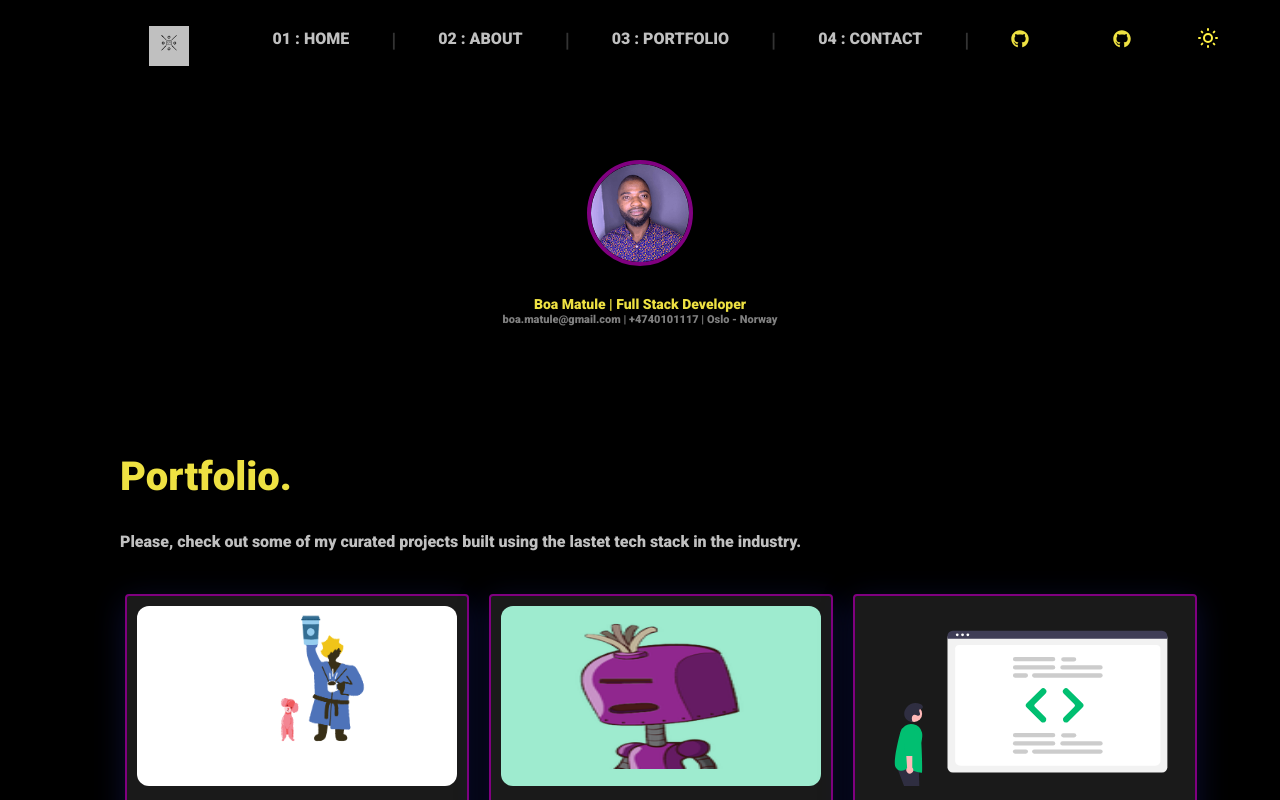
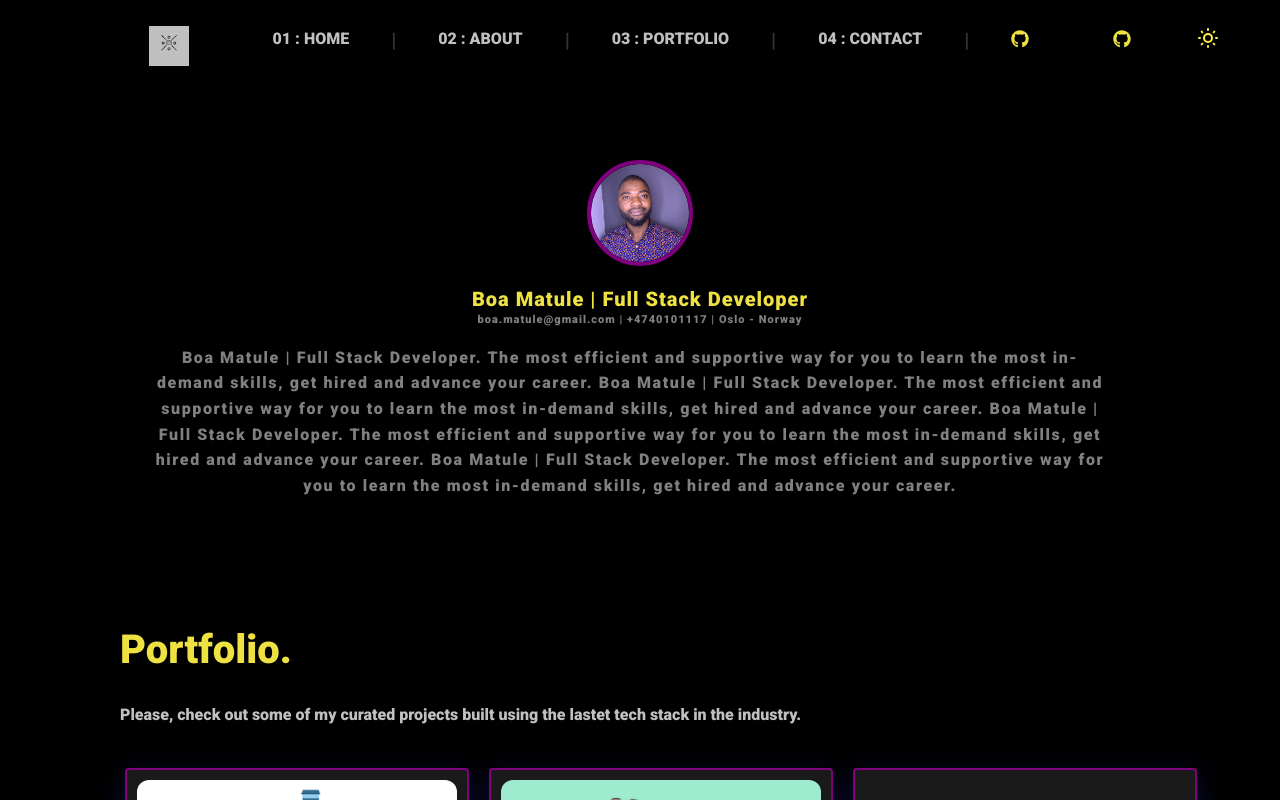
Before and after one commit to boamatule/portfolio2.0, a React (Create React App) app: page / in a window 1280 px wide. Shown: the top 800 px of the page. Built offline with nearby package versions, Linux system fonts and the light colour scheme.

Commit message:
Working in the homepage. WIP

```diff
--- a/package.json
+++ b/package.json
@@ -6,6 +6,7 @@
     "@testing-library/jest-dom": "^5.11.4",
     "@testing-library/react": "^11.1.0",
     "@testing-library/user-event": "^12.1.10",
+    "axios": "^0.24.0",
     "ci": "^2.1.1",
     "normalize.css": "^8.0.1",
     "prop-types": "^15.7.2",
--- a/src/Pages/ContactPage/ContactPage.js
+++ b/src/Pages/ContactPage/ContactPage.js
@@ -10,7 +10,6 @@ import {
   ContactWrapper,
   ContactButtonWrapper,
 } from './ContactPageStyles';
-import { Container } from '../../global-styles';
 
 const ContactPage = () => {
   const [message, setMessage] = useState({});
--- a/src/Pages/HomePage/HomePage.js
+++ b/src/Pages/HomePage/HomePage.js
@@ -1,6 +1,7 @@
 import React, { useState } from 'react';
 import { HomeInfo, Profile } from '../../components';
 import ContactPage from '../ContactPage/ContactPage';
+import HomePageProject from '../HomePageProject/HomePageProject';
 import PortfolioListPage from '../PortfolioPage/PortfolioListPage';
 import { homeObjOne, homeObjTwo, homeObjThree, homeObjFour } from './Data';
 
@@ -8,6 +9,7 @@ const HomePage = () => (
   <>
     <Profile />
     <PortfolioListPage />
+    {/* <HomePageProject /> */}
   </>
 );
 
--- a/src/Pages/PortfolioPage/portfolio-content.js
+++ b/src/Pages/PortfolioPage/portfolio-content.js
@@ -3,13 +3,7 @@ const projects = [
     id: 1,
     title: 'Coffee Connoisseur',
     stack: 'Nextjs | GraphSQL | Serverless',
-    stack1: 'Reactjs',
-    stack2: 'Cypress',
-    stack3: 'Rails',
-    stack4: 'Jest',
     imageUrl: '/images/chingu_boa.png',
-    link1: '',
-    link2: '',
     description: 'News for everyone, by anyone, from everywhere! A peer-to-peer review online newspaper.',
     URL: 'https://glocal-news.netlify.com/news',
   },
--- a/src/components/Profile/Profile.js
+++ b/src/components/Profile/Profile.js
@@ -1,9 +1,19 @@
 import { Container } from '../../global-styles';
 
-const { Avatar, ProfileWrapper, Img, Heading, TextWrapper, Location } = require('./ProfileStyles');
+const {
+  Avatar,
+  ProfileWrapper,
+  Img,
+  Heading,
+  TextWrapper,
+  Location,
+  ProfileWrapperDiv,
+  Subtitle,
+} = require('./ProfileStyles');
 
 const Profile = () => (
   <Container>
+    {/* <ProfileWrapperDiv> */}
     <ProfileWrapper>
       <Avatar>
         <Img src="../../images/avatar.png" alt="Boa" />
@@ -11,8 +21,34 @@ const Profile = () => (
       <TextWrapper>
         <Heading>Boa Matule | Full Stack Developer</Heading>
         <Location> boa.matule@gmail.com | +4740101117 | Oslo - Norway </Location>
+        <Subtitle>
+          Boa Matule | Full Stack Developer. The most efficient and supportive way for you to learn the most in-demand
+          skills, get hired and advance your career. Boa Matule | Full Stack Developer. The most efficient and
+          supportive way for you to learn the most in-demand skills, get hired and advance your career. Boa Matule |
+          Full Stack Developer. The most efficient and supportive way for you to learn the most in-demand skills, get
+          hired and advance your career. Boa Matule | Full Stack Developer. The most efficient and supportive way for
+          you to learn the most in-demand skills, get hired and advance your career.
+        </Subtitle>
       </TextWrapper>
+      {/* <Subtitle>
+        Boa Matule | Full Stack Developer. The most efficient and supportive way for you to learn the most in-demand
+        skills, get hired and advance your career. Boa Matule | Full Stack Developer. The most efficient and supportive
+        way for you to learn the most in-demand skills, get hired and advance your career. Boa Matule | Full Stack
+        Developer. The most efficient and supportive way for you to learn the most in-demand skills, get hired and
+        advance your career. Boa Matule | Full Stack Developer. The most efficient and supportive way for you to learn
+        the most in-demand skills, get hired and advance your career.
+      </Subtitle> */}
     </ProfileWrapper>
+
+    {/* <ProfileWrapper>
+        <TextWrapper>
+          <Subtitle>
+            Boa Matule | Full Stack Developer. The most efficient and supportive way for you to learn the most in-demand
+            skills, get hired and advance your career.
+          </Subtitle>
+        </TextWrapper>
+      </ProfileWrapper> */}
+    {/* </ProfileWrapperDiv> */}
   </Container>
 );
 
--- a/src/components/Profile/ProfileStyles.js
+++ b/src/components/Profile/ProfileStyles.js
@@ -2,7 +2,8 @@ import styled from 'styled-components/macro';
 
 export const Container = styled.div`
   display: flex;
-  margin-top: 80px;
+  flex-direction: 'row';
+  margin-top: 120px;
   padding: 100px 40px;
 
   @media screen and (max-width: 960px) {
@@ -15,14 +16,24 @@ export const Container = styled.div`
 
 export const ProfileWrapper = styled.div`
   /* display: grid; */
-  flex-direction: row;
-  /* width: 100%; */
+  /* flex-direction: row; */
+  width: 100%;
+  /* height: 50%; */
+  text-align: center;
+  margin: 0 auto;
+  /* cursor: pointer; */
+`;
+
+export const ProfileWrapperDiv = styled.div`
+  margin-top: 160px;
+  display: flex;
+  /* flex-direction: row; */
+  width: 50%;
   height: 50%;
   text-align: center;
   margin: 0 auto;
   cursor: pointer;
 `;
-
 export const Avatar = styled.div`
   z-index: 1;
   position: relative;
@@ -51,7 +62,7 @@ export const Img = styled.img`
 `;
 
 export const TextWrapper = styled.div`
-  display: grid;
+  /* display: grid; */
   margin-top: 1.9rem;
   align-items: center;
   margin-bottom: 0.8rem;
@@ -63,27 +74,42 @@ export const TextWrapper = styled.div`
 
 export const Heading = styled.h3`
   font-weight: bold;
-  letter-spacing: 1;
+  letter-spacing: 1px;
   justify-content: center;
   align-items: center;
-  font-size: 1.4rem;
-  line-height: 2rem;
+  font-size: 20px;
+  line-height: 1rem;
   color: #eee142;
   /* font-weight: bold; */
   /* color: ${({ lightText }) => (lightText ? '#f7f8fa' : '#EEE142')}; */
   /* margin-left: 5.8rem; */
   @media screen and (max-width: 768px) {
     font-size: 20px;
-    line-height: 2rem;
+    line-height: 1rem;
   }
 `;
 
-export const Subtitle = styled.h3`
-  font-size: 1rem;
-  line-height: 1.5rem;
+export const Subtitle = styled.p`
+  font-size: 16px;
+  /* line-height: 24px; */
   color: grey;
   font-weight: normal;
-  margin-left: 0.85rem;
+  margin-top: 20px;
+  letter-spacing: 1px;
+  justify-content: center;
+  align-items: flex-start;
+  padding: 0px 100px 0px 80px;
+
+  letter-spacing: 1.6px;
+  line-height: none;
+  font-weight: normal;
+  margin-left: 0;
+
+  @media screen and (max-width: 960px) {
+    font-size: 14px;
+  }
+
+  /* margin-left: 0.85rem; */
   /* max-width: 440px;
   margin-bottom: 35px;
   display: flex;
@@ -95,16 +121,19 @@ export const Subtitle = styled.h3`
   color: ${({ lightTextDesc }) => (lightTextDesc ? '#a9b3c1' : '#1c2237')}; */
 `;
 
-export const Location = styled.h4`
+export const Location = styled.p`
   /* margin-bottom: 24px;
   font-size: 48px;
   line-height: 1.5;
   letter-spacing: 10;
   justify-content: center;
   align-items: center; */
+  margin-top: 10px;
   font-size: 1.1rem;
   line-height: 1;
   color: grey;
   font-weight: none;
+  letter-spacing: 1px;
+  cursor: pointer;
   /* color: ${({ lightText }) => (lightText ? '#f7f8fa' : 'purple')}; */
 `;
--- a/src/components/ProjectsList/ProjectsList.js
+++ b/src/components/ProjectsList/ProjectsList.js
@@ -1,7 +1,7 @@
 /* eslint-disable no-undef */
 /* eslint-disable react/prop-types */
 import React from 'react';
-import { withRouter, Link } from 'react-router-dom';
+import { withRouter } from 'react-router-dom';
 
 // import { FaFacebook, FaGithub, FaInstagram, FaLinkedinIn, FaGlobeAfrica } from 'react-icons/fa';
 import { Button, Container } from '../../global-styles';
@@ -26,6 +26,10 @@ const ProjectsList = ({ projects }) => (
       {projects.map((project, key) => (
         <GlassmorphismContainer key={key} to={`/project/${project.id}`}>
           <Image src={project.imageUrl} />
+          <ButtonWrapperLink>
+            <Button />
+            <Button />
+          </ButtonWrapperLink>
           <Title>{project.title}</Title>
           {/* <ProjectDescription>{project.description}</ProjectDescription> */}
           <ProjectDescription>{project.stack}</ProjectDescription>
--- a/src/components/ProjectsList/ProjectsListStyles.js
+++ b/src/components/ProjectsList/ProjectsListStyles.js
@@ -103,30 +103,18 @@ export const GlassmorphismContainer = styled.div`
     /* transition: all 0.5s ease-in-out; */
     /* background: ${({ primary }) => (primary ? 'purple' : '#01bf71')}; */
   }
-
-  &:hover ${Button} {
-    display: none;
-  }
 `;
 
 export const ButtonWrapperLink = styled.div`
-  /* height: 20px; */
-  max-width: 40px;
-  /* border: 1px solid purple; */
   background: none;
   cursor: pointer;
-  /* position: relative; */
-  /* display: flex; */
-  /* object-fit: cover; */
   justify-content: center;
   align-items: center;
   display: block;
   /* padding-left: 30px;
   padding-right: 40px; */
-  position: relative;
-  top: 50%;
-  /* -ms-transform: translateY(-50%);
-  transform: translateY(-50%); */
+  /* position: relative; */
+  /* top: 40%; */
   background-color: transparent;
 `;
 
```
Also changed, not shown: src/Pages/HomePageProject/HomePageProject.js (added, +37 -0 lines), src/Pages/HomePageProject/ScrollSide.js (added, +12 -0 lines), src/Pages/HomePageProject/HomePageProjectStyles.js (added), 1 other file (tests, documents, lock files or other folders).
